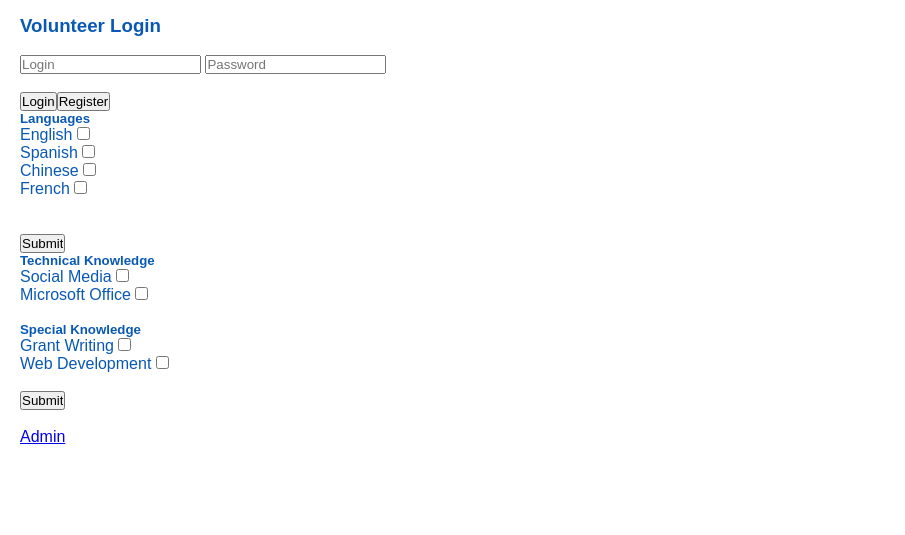
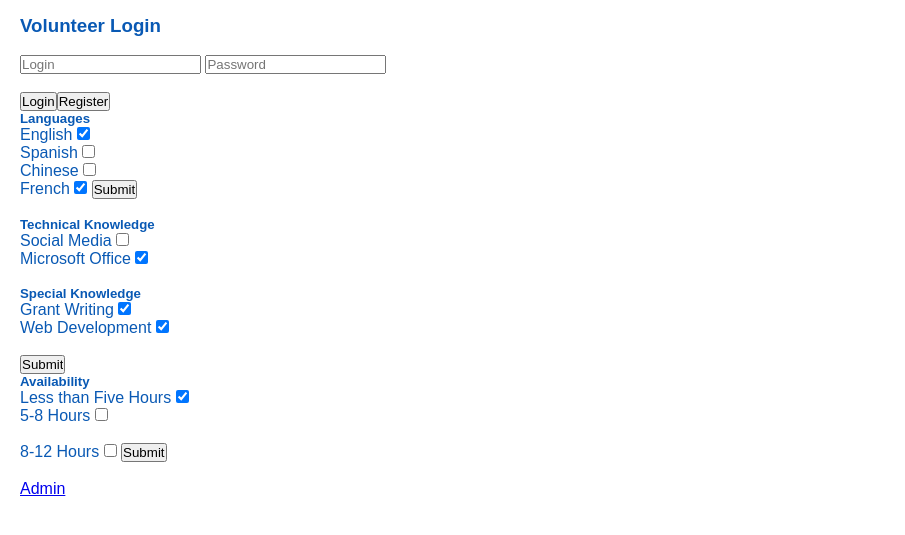
Before and after one commit to johnmckech/volunteer-hub, a website: page index.html in a window 1280 px wide. Both pictures are taken after a click on the button "Register". Shown: the part 153-688 px from the top of the page, without its empty margins (0-905 px from the left). Drawn offline with nearby package versions, Linux system fonts and the light colour scheme.

Commit message:
availability box added

```diff
--- a/index.html
+++ b/index.html
@@ -25,7 +25,7 @@
         <div class = "form-group" id="languageForm">
         <h5>Languages</h5>
         <label for="English" class="options">English</label>
-        <input type="checkbox" name="english" id="english"/>
+        <input type="checkbox" name="english" id="english" checked/>
         <br/>
         <label for="Spanish" class="options">Spanish</label>
         <input type="checkbox" name="spanish" id="spanish"/>
@@ -34,33 +34,40 @@
         <input type="checkbox" name="chinese" id="chinese"/>
         <br/>
         <label for="French" class="options">French</label>
-        <input type="checkbox" name="french" id="french"/>
+        <input type="checkbox" name="french" id="french" checked/>
+        <input type="submit" id="submit">
 
         <br/></div><br>
 
-
-        <div class = "form-group" id="technicalForm">
-
-        <br/>
-        <input type="submit" id="submit">
-    </form>
     <div class = "form-group" id="technicalForm">
      <h5>Technical Knowledge</h5>
         <label for="Facebook" class="options">Social Media</label>
         <input type="checkbox" name="facebook" id="facebook"/>
         <br/>
         <label for="Microsoft" class="options">Microsoft Office</label>
-        <input type="checkbox" name="microsoft" id="microsoft"/>
+        <input type="checkbox" name="microsoft" id="microsoft" checked/>
         <br/></div><br>
 
         <div class = "form-group" id="specialForm">
         <h5>Special Knowledge</h5>
         <label for="Grant Writing" class="options">Grant Writing</label>
-        <input type="checkbox" name="grant" id="grant"/>
+        <input type="checkbox" name="grant" id="grant" checked/>
         <br/>
         <label for="Web" class="options">Web Development</label>
-        <input type="checkbox" name="webDev" id="webDev"/>
+        <input type="checkbox" name="webDev" id="webDev" checked/>
         <br/><br>
+        <input type="submit" id="submit">
+    </div>
+    <div class="form-group" id="timeForm">
+        <h5>Availability</h5>
+        <label for="entry-level" class="options">Less than Five Hours</label>
+        <input type="checkbox" name="minimal" id="minimal" checked/>
+        <br/>
+        <label for="advanced" class="options">5-8 Hours</label>
+        <input type="checkbox" name="moderate" id="moderate"/>
+        <br/><br>
+        <label for="advanced" class="options">8-12 Hours</label>
+        <input type="checkbox" name="significant" id="significant"/>
         <input type="submit" id="submit">
     </div>
     </form>
```
